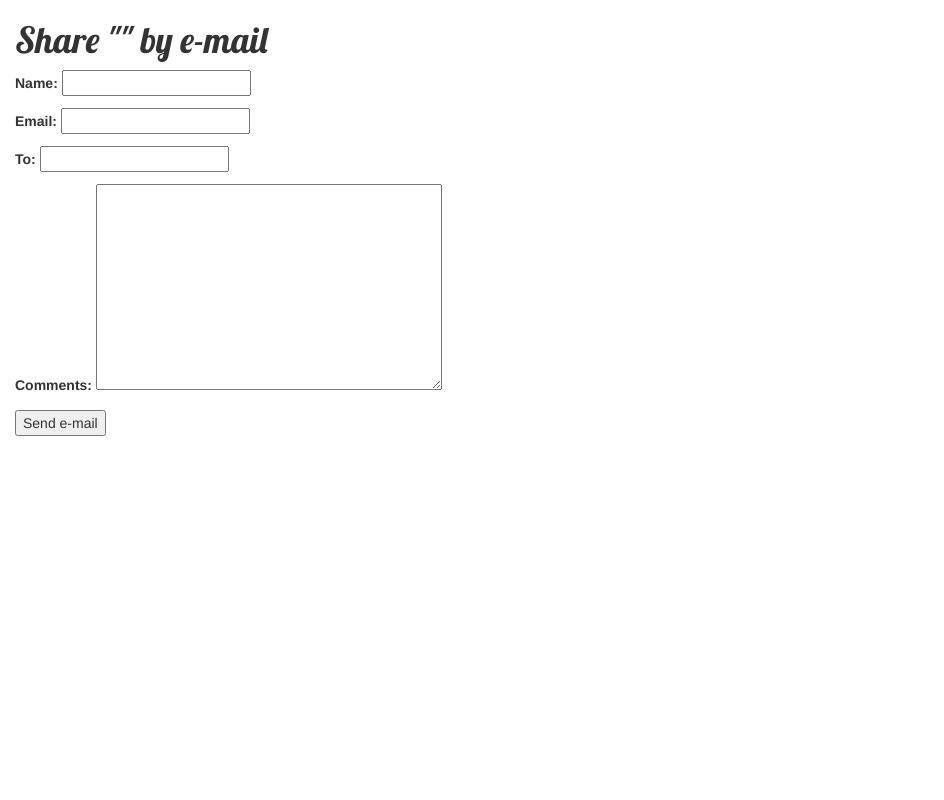
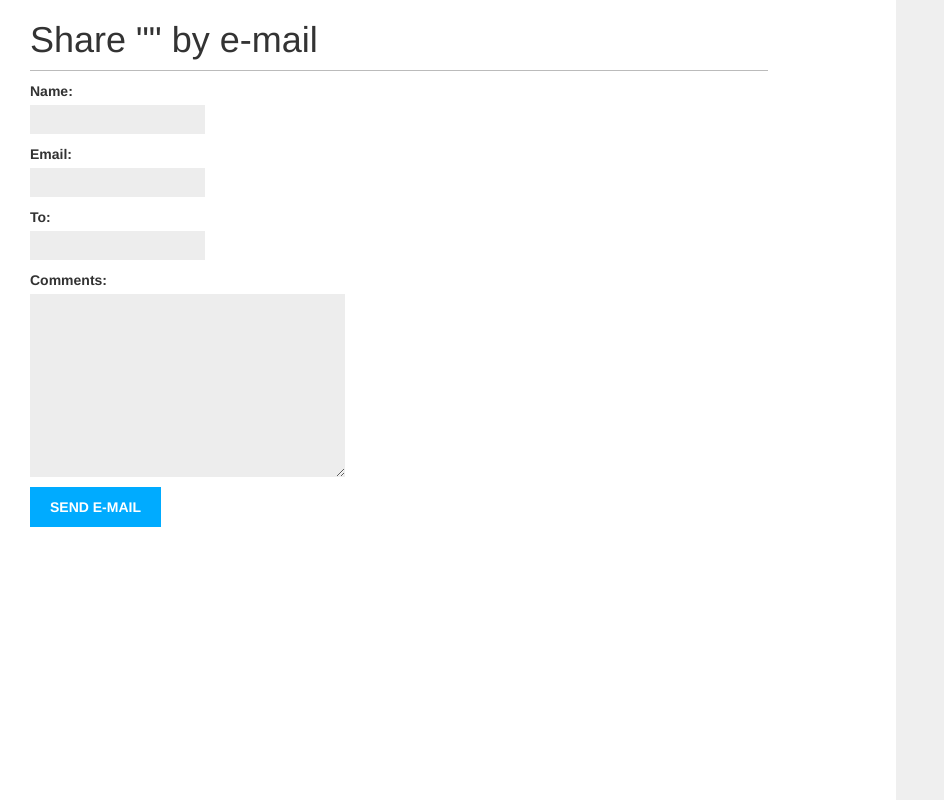
Before and after one commit to divyakorrapati/myblog, a Django app: template blog/templates/blog/post/share.html in a window 1280 px wide. Shown: the whole page, without its empty margins (0-944 px from the left). Run offline with Django 3.2, Linux system fonts and the light colour scheme; the template is opened without the code that fills it: values that come from a table or form of the project are taken from there, others are empty; some libraries are stand-ins or nearby versions.

Commit message:
changed css styling

```diff
--- a/blog/static/css/blog.css
+++ b/blog/static/css/blog.css
@@ -1,53 +1,92 @@
-h1 a {
-    color: #FCA205;
-    font-family: 'Lobster';
-}
 body {
-    padding-left: 15px;
-}
-.page-header {
-    background-color: #ff9400;
-    margin-top: 0;
-    padding: 20px 20px 20px 40px;
+    margin:0;
+    padding:0;
+    font-family:helvetica, sans-serif;
 }
 
-.page-header h1, .page-header h1 a, .page-header h1 a:visited, .page-header h1 a:active {
-    color: #ffffff;
-    font-size: 36pt;
-    text-decoration: none;
+a {
+    color:#00abff;
+    text-decoration:none;
 }
 
-.content {
-    margin-left: 40px;
+h1 {
+    font-weight:normal;
+    border-bottom:1px solid #bbb;
+    padding:0 0 10px 0;
 }
 
-h1, h2, h3, h4 {
-    font-family: 'Lobster', cursive;
+h2 {
+    font-weight:normal;
+    margin:30px 0 0;
 }
 
-.date {
-    color: #828282;
+#content {
+    float:left;
+    width:60%;
+    padding:0 0 0 30px;
 }
 
-.save {
-    float: right;
+#sidebar {
+    float:right;
+    width:30%;
+    padding:10px;
+    background:#efefef;
+    height:100%;
 }
 
-.post-form textarea, .post-form input {
-    width: 100%;
+p.date {
+    color:#ccc;
+    font-family: georgia, serif;
+    font-size: 12px;
+    font-style: italic;
 }
 
-.top-menu, .top-menu:hover, .top-menu:visited {
-    color: #ffffff;
-    float: right;
-    font-size: 26pt;
-    margin-right: 20px;
+/* pagination */
+.pagination {
+    margin:40px 0;
+    font-weight:bold;
 }
 
-.post {
-    margin-bottom: 70px;
+/* forms */
+label {
+    float:left;
+    clear:both;
+    color:#333;
+    margin-bottom:4px;
+}
+input, textarea {
+    clear:both;
+    float:left;
+    margin:0 0 10px;
+    background:#ededed;
+    border:0;
+    padding:6px 10px;
+    font-size:12px;
+}
+input[type=submit] {
+    font-weight:bold;
+    background:#00abff;
+    color:#fff;
+    padding:10px 20px;
+    font-size:14px;
+    text-transform:uppercase;
+}
+.errorlist {
+    color:#cc0033;
+    float:left;
+    clear:both;
+    padding-left:10px;
 }
 
-.post h1 a, .post h1 a:visited {
-    color: #000000;
+/* comments */
+.comment {
+    padding:10px;
 }
+.comment:nth-child(even) {
+    background:#efefef;
+}
+.comment .info {
+    font-weight:bold;
+    font-size:12px;
+    color:#666;
+}
```
